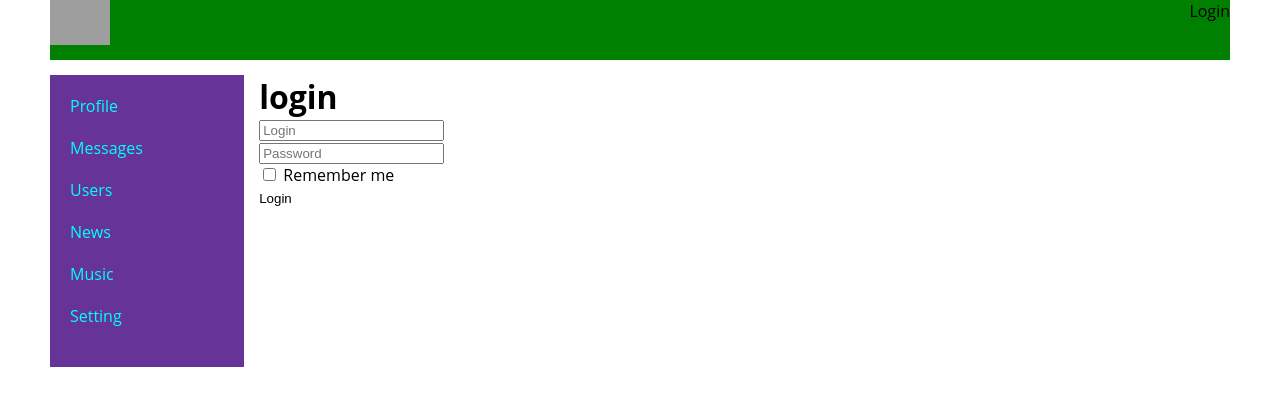
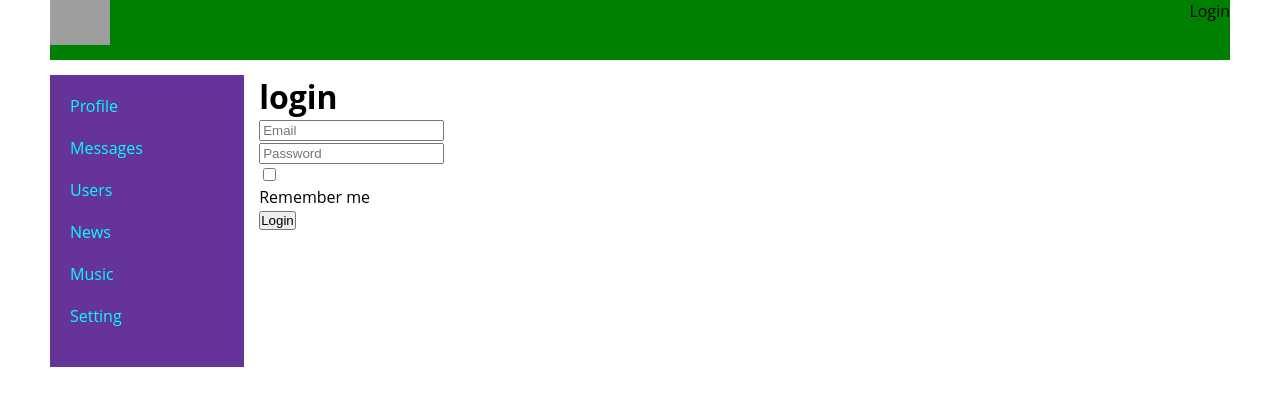
Before and after one commit to Ilya-m2195/social-network, a React (Create React App) app: page /login in a window 1280 px wide. Shown: the top 406 px of the page. Built offline with nearby package versions, Linux system fonts and the light colour scheme; no server answers; grey boxes are pictures that could not be loaded.

Commit message:
added login on site in aplication (78)
added login on site in aplication (78)

```diff
--- a/src/App.css
+++ b/src/App.css
@@ -24,9 +24,9 @@ img {
 }
 
 button {
-  outline: none;
+  /* outline: none;
   border: none;
-  background: none;
+  background: none; */
   cursor: pointer;
   padding: 0;
 }
--- a/src/api/api.js
+++ b/src/api/api.js
@@ -15,10 +15,10 @@ export const usersApi = {
     return response.data;
   },
   follow(userId) {
-    return instance.post(`follow/${userId}`, {},)
+    return instance.post(`follow/${userId}`, {});
   },
   unfollow(userId) {
-    return instance.delete(`follow/${userId}`,)
+    return instance.delete(`follow/${userId}`);
   },
   getProfile(userId) {
     return profileApi.getProfile(userId);
@@ -30,15 +30,22 @@ export const profileApi = {
     return instance.get('profile/' + userId);
   },
   getStatus(userId) {
-    return instance.get('profile/status/' + userId)
+    return instance.get('profile/status/' + userId);
   },
   updateStatus(status) {
-    return instance.put(`profile/status/`, { status: status })
+    return instance.put(`profile/status/`, { status: status });
   }
 }
 
 export const authApi = {
   me() {
     return instance.get('auth/me')
-  }
+  },
+  login(email, password, rememberMe = false) {
+    return instance.post('auth/login', { email, password, rememberMe });
+  },
+  logout() {
+    return instance.delete('auth/login')
+  },
+
 }
--- /dev/null
+++ b/src/common/formsControl/FormsControl.jsx
@@ -0,0 +1,29 @@
+import Style from './FormsControl.module.css';
+
+export const Textarea = ({ input, meta, ...props }) => {
+  const hasError = meta.error && meta.touched;
+
+  return (
+    <div >
+      <div>
+        <textarea className={hasError ? Style.error : ''} {...input} {...props} />
+      </div>
+      {hasError &&
+        <span className={Style.spanColor}>{meta.error}</span>}
+    </div>
+  )
+}
+
+export const Input = ({ input, meta, ...props }) => {
+  const hasError = meta.error && meta.touched;
+
+  return (
+    <div >
+      <div>
+        <input  className={hasError ? Style.error : ''} {...input} {...props} />
+      </div>
+      {hasError &&
+        <span className={Style.spanColor}>{meta.error}</span>}
+    </div>
+  )
+}
--- /dev/null
+++ b/src/common/formsControl/FormsControl.module.css
@@ -0,0 +1,11 @@
+.error {
+  border: 2px solid red;
+}
+
+.spanColor {
+  color: red;
+}
+
+.displayNone {
+  display: none;
+}
--- a/src/components/Header/Header.jsx
+++ b/src/components/Header/Header.jsx
@@ -6,7 +6,9 @@ const Header = props => {
       <img className={Style.logo} src='https://the-flow.ru/uploads/images/catalog/element/629f20558d8c4.jpg' alt="Logo"></img>
       <div className={Style.loginBlock}>
 
-        {props.isAuth ? props.login : <NavLink to={'/login'}>Login</NavLink>}
+        {props.isAuth ?
+          <div>{props.login} - <button onClick={props.logout}>Log out</button></div>
+          : <NavLink to={'/login'}>Login</NavLink>}
 
       </div>
     </header>
--- a/src/components/Header/HeaderContainer.jsx
+++ b/src/components/Header/HeaderContainer.jsx
@@ -1,22 +1,23 @@
-import Header from "./Header"
-import { connect } from "react-redux";
-import { getAuthUserData } from "../../redux/auth-reducer";
-import React from "react";
+import Header from './Header'
+import { connect } from 'react-redux';
+import { getAuthUserData, logout } from '../../redux/auth-reducer';
+import React from 'react';
 
- class HeaderContainer extends React.Component {
+class HeaderContainer extends React.Component {
 
   componentDidMount() {
-     this.props.getAuthUserData();
+    this.props.getAuthUserData();
   }
 
-render() {
-  return (
-    <Header {...this.props}/>
-  )}
+  render() {
+    return (
+      <Header {...this.props} />
+    )
+  }
 }
 const mapStateToProps = state => ({
   isAuth: state.auth.isAuth,
   login: state.auth.login
 });
 
-export default connect(mapStateToProps, { getAuthUserData})(HeaderContainer);
+export default connect(mapStateToProps, { getAuthUserData, logout })(HeaderContainer);
--- a/src/components/Login/Login.jsx
+++ b/src/components/Login/Login.jsx
@@ -1,16 +1,39 @@
-import { Field, reduxForm } from "redux-form"
+import { Field, reduxForm } from 'redux-form'
+import { Input } from '../../common/formsControl/FormsControl'
+import { requiredField } from '../../utils/validators'
+import { connect } from 'react-redux'
+import { login } from '../../redux/auth-reducer'
+import { Navigate } from 'react-router-dom'
+
 
 const LoginForm = props => {
   return (
     <form onSubmit={props.handleSubmit}>
       <div>
-        <Field placeholder="Login" name="login" component={'input'} />
+        <Field
+          placeholder='Email'
+          name='email'
+          component={Input}
+          validate={[requiredField]}
+        />
       </div>
       <div>
-        <Field type="password" placeholder="Password" name="password" component={'input'} />
+        <Field
+          type='password'
+          placeholder='Password'
+          name='password'
+          component={Input}
+          validate={[requiredField]}
+        />
       </div>
       <div>
-        <Field type="checkbox" name="RememberMe" component={'input'} /> Remember me
+        <Field
+          type='checkbox'
+          name='rememberMe'
+          component={Input}
+          validate={[]}
+        />
+        Remember me
       </div>
       <div>
         <button >Login</button>
@@ -25,7 +48,11 @@ const LoginReduxForm = reduxForm({
 
 const Login = props => {
   const onSubmit = (formData) => {
-    console.log(formData);
+    props.login(formData.email, formData.password, formData.rememberMe);
+  }
+
+  if (props.isAuth) {
+    return <Navigate to='/profile'/>
   }
   return (
     <div>
@@ -35,4 +62,6 @@ const Login = props => {
   )
 }
 
-export default Login;
+const mapStateToProps = state => ({isAuth: state.auth.isAuth})
+
+export default connect(mapStateToProps, { login })(Login);
--- a/src/components/Messages/Messages.jsx
+++ b/src/components/Messages/Messages.jsx
@@ -3,12 +3,15 @@ import Dialog from './Dialogs/Dialog';
 import Style from './Messages.module.css';
 import User from './Users/User';
 import { Field, reduxForm } from 'redux-form';
+import { Textarea } from '../../common/formsControl/FormsControl';
+import { maxLengthCreator, requiredField } from '../../utils/validators';
 
 const AddMessageForm = props => {
   return (
     <form onSubmit={props.handleSubmit}>
       <Field
-        component='textarea'
+        component={Textarea}
+        validate={[requiredField, maxLengthCreator(100)]}
         name='newMessageBody'
         placeholder='Write your message'
       />
--- a/src/components/Profile/MyPosts/MyPosts.jsx
+++ b/src/components/Profile/MyPosts/MyPosts.jsx
@@ -1,14 +1,17 @@
 import { Field, reduxForm } from 'redux-form';
 import Style from './MyPosts.module.css'
 import Post from './Post/Post';
+import { maxLengthCreator, requiredField } from '../../../utils/validators';
+import { Textarea } from '../../../common/formsControl/FormsControl';
 
 const NewPostForm = props => {
   return (
     <form onSubmit={props.handleSubmit}>
       <Field
         placeholder='text of new post'
-        component='textarea'
+        component={Textarea}
         name='newTextPostsBody'
+        validate={[requiredField, maxLengthCreator(10)]}
       />
       <button className={Style.btn}>new post</button>
     </form>
--- a/src/redux/auth-reducer.js
+++ b/src/redux/auth-reducer.js
@@ -14,8 +14,7 @@ const authReducer = (state = initialState, action) => {
     case SET_USER_DATA:
       return {
         ...state,
-        ...action.data,
-        isAuth: true
+        ...action.payLoad,
       }
 
     default:
@@ -23,12 +22,28 @@ const authReducer = (state = initialState, action) => {
   }
 }
 
-const setAuthUserData = (id, email, login) => ({ type: SET_USER_DATA, data: { id, email, login } });
+const setAuthUserData = (id, email, login, isAuth) => ({ type: SET_USER_DATA, payLoad: { id, email, login, isAuth } });
 export const getAuthUserData = () => dispatch => {
   authApi.me().then((response) => {
-    if  (response.data.resultCode === 0) {
-      const {id, email, login} = response.data.data;
-      dispatch(setAuthUserData(id, email, login));
+    if (response.data.resultCode === 0) {
+      const { id, email, login } = response.data.data;
+      dispatch(setAuthUserData(id, email, login, true));
+    }
+  });
+}
+
+export const  login = (email, password, rememberMe) => dispatch => {
+  authApi.login(email, password, rememberMe).then((response) => {
+    if (response.data.resultCode === 0) {
+   dispatch(getAuthUserData());
+    }
+  });
+}
+
+export const logout = () => dispatch => {
+  authApi.logout().then((response) => {
+    if (response.data.resultCode === 0) {
+      dispatch(setAuthUserData(null, null, null, false));
     }
   });
 }
--- /dev/null
+++ b/src/utils/validators.js
@@ -0,0 +1,8 @@
+export const requiredField = value => value ? undefined : 'Field is required';
+
+export const maxLengthCreator = maxLength => value => {
+  if (value.length > maxLength) {
+    return `Max length is ${maxLength} symbols`;
+  }
+  return undefined;
+}
```
